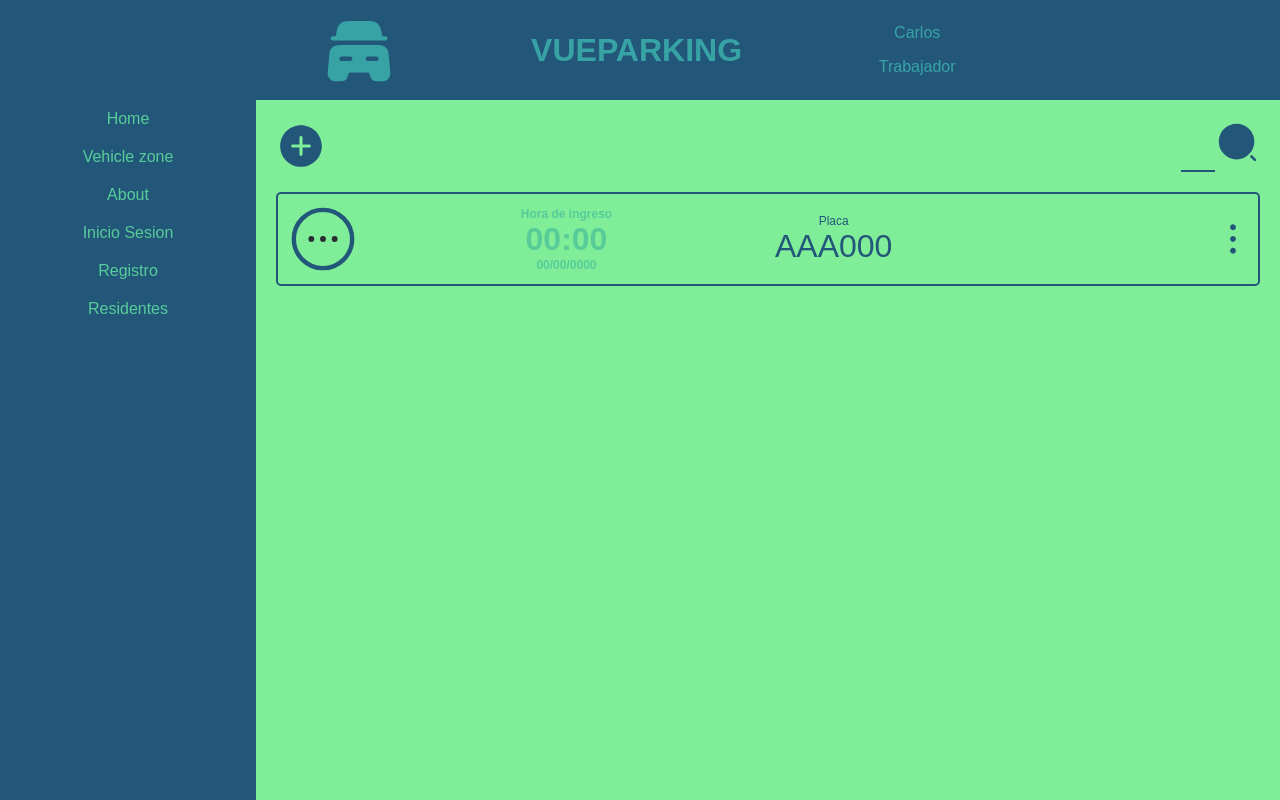
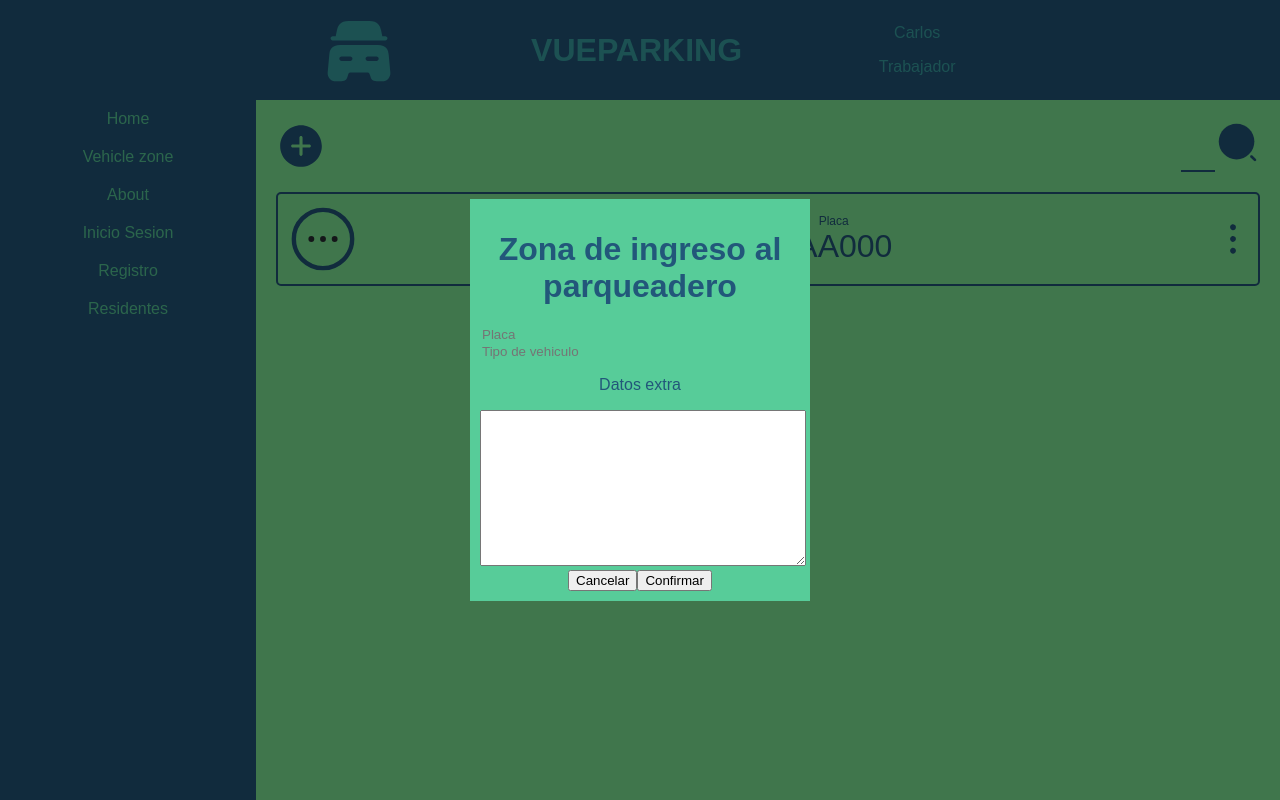
Before and after one commit to Dansora375/Vue-Parking-Front-end, a Vue app: page / in a window 1280 px wide. Both pictures are taken after a click on the picture 301 px from the left and 146 px from the top of the page. Built offline with nearby package versions, Linux system fonts and the light colour scheme; a web font is replaced by a local one.

Commit message:
listo el merge

```diff
--- a/src/router/index.js
+++ b/src/router/index.js
@@ -22,7 +22,7 @@ const routes = [
     // route level code-splitting
     // this generates a separate chunk (about.[hash].js) for this route
     // which is lazy-loaded when the route is visited.
-    component: () => import(/* webpackChunkName: "vehicle_zone" */ '../views/Vehicle_zone.vue'),
+    component: () => import(/* webpackChunkName: "vehicle_zone" */ '../views/vehicle_zone.vue'),
   },
 
 {
--- a/src/views/InOut.vue
+++ b/src/views/InOut.vue
@@ -11,7 +11,7 @@
         <EntradaSalida class="listado"></EntradaSalida>
       </div>
     </div>
-    <div class="modal" v-if="showModalNewEntrada" >
+    <div class="modal" v-if="showModal" >
       <ModalNew></ModalNew>
   </div>
 
```
